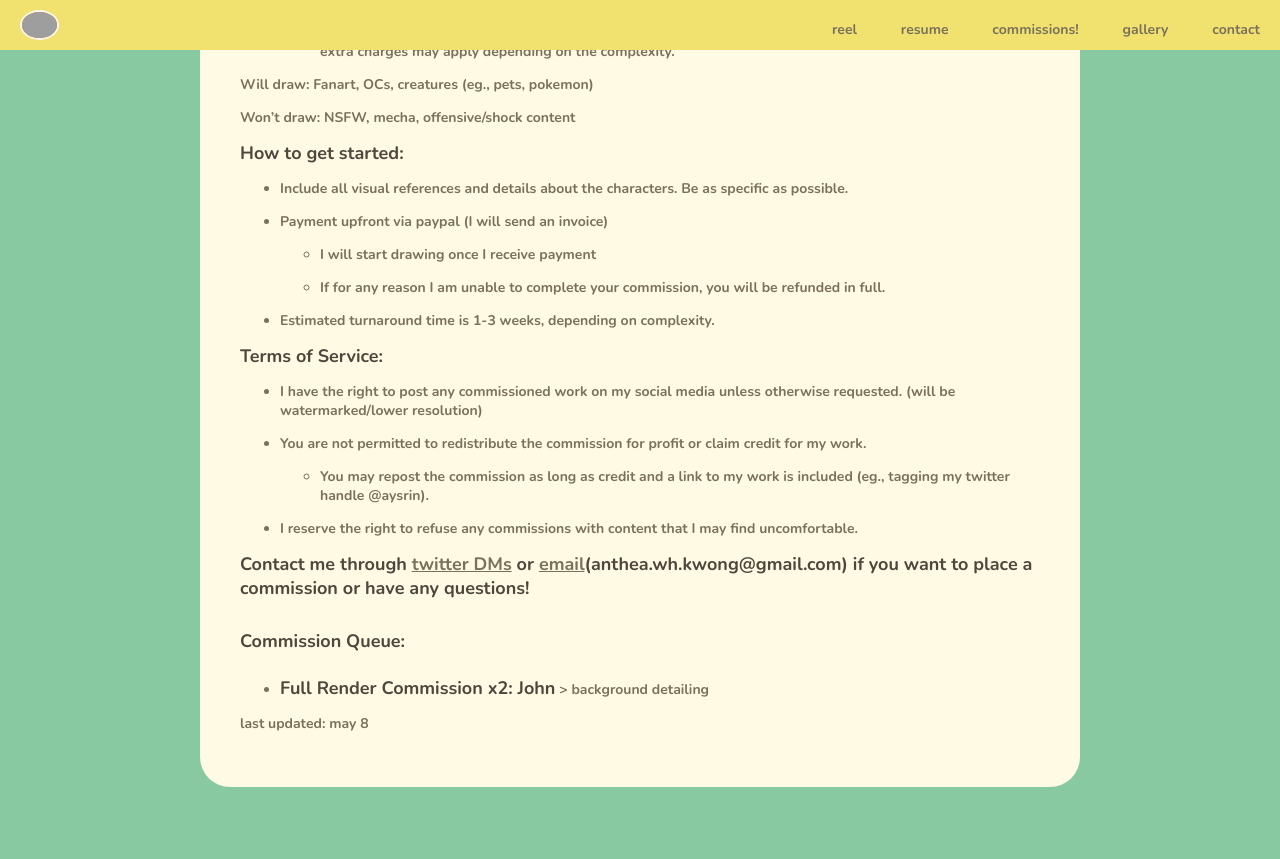
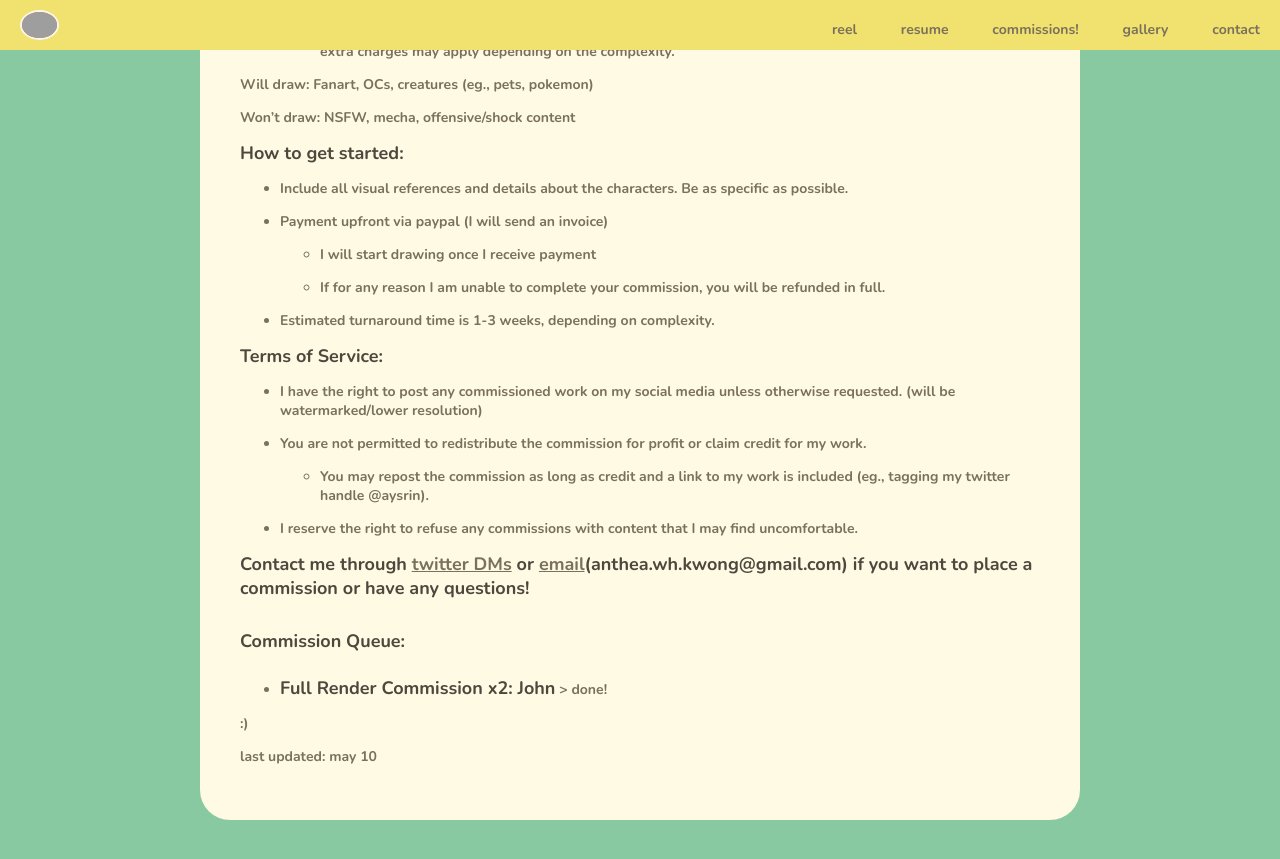
Before and after one commit to antheakwong/antheakwong.github.io, a Jekyll site: the page built from commissions/index.md, in a window 1280 px wide and 900 px high, scrolled down 2015 px. Shown: the top 859 px of the window. Built offline with Jekyll 4.4.1, drawn with Linux system fonts in a browser that asks for light colours; nearby versions of some CDN libraries; grey boxes are pictures that could not be loaded.

Commit message:
Update index.md

```diff
--- a/commissions/index.md
+++ b/commissions/index.md
@@ -53,8 +53,8 @@ Won’t draw: NSFW, mecha, offensive/shock content
 # **Commission Queue:**
 
 
-- **Full Render Commission x2: John** > background detailing
+- **Full Render Commission x2: John** > done!
 
+:)
 
-
-last updated: may 8
+last updated: may 10
```
